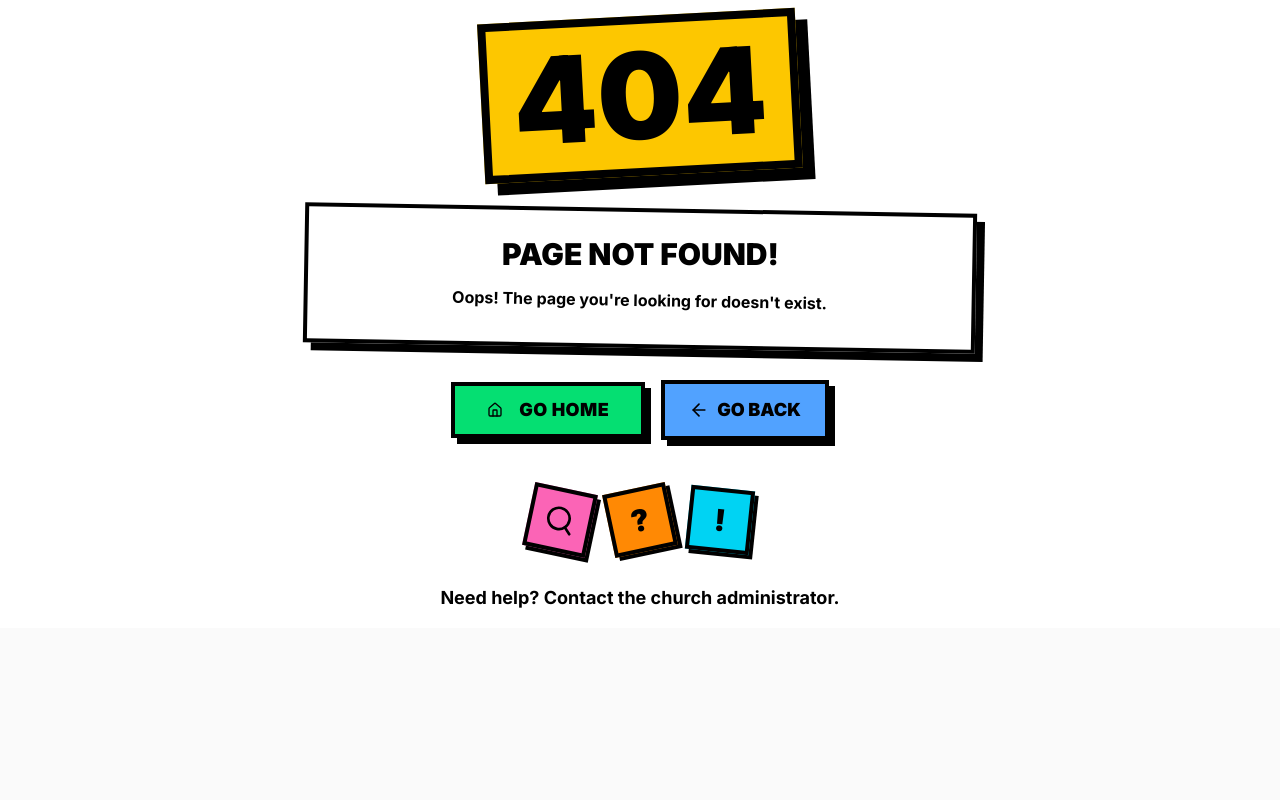
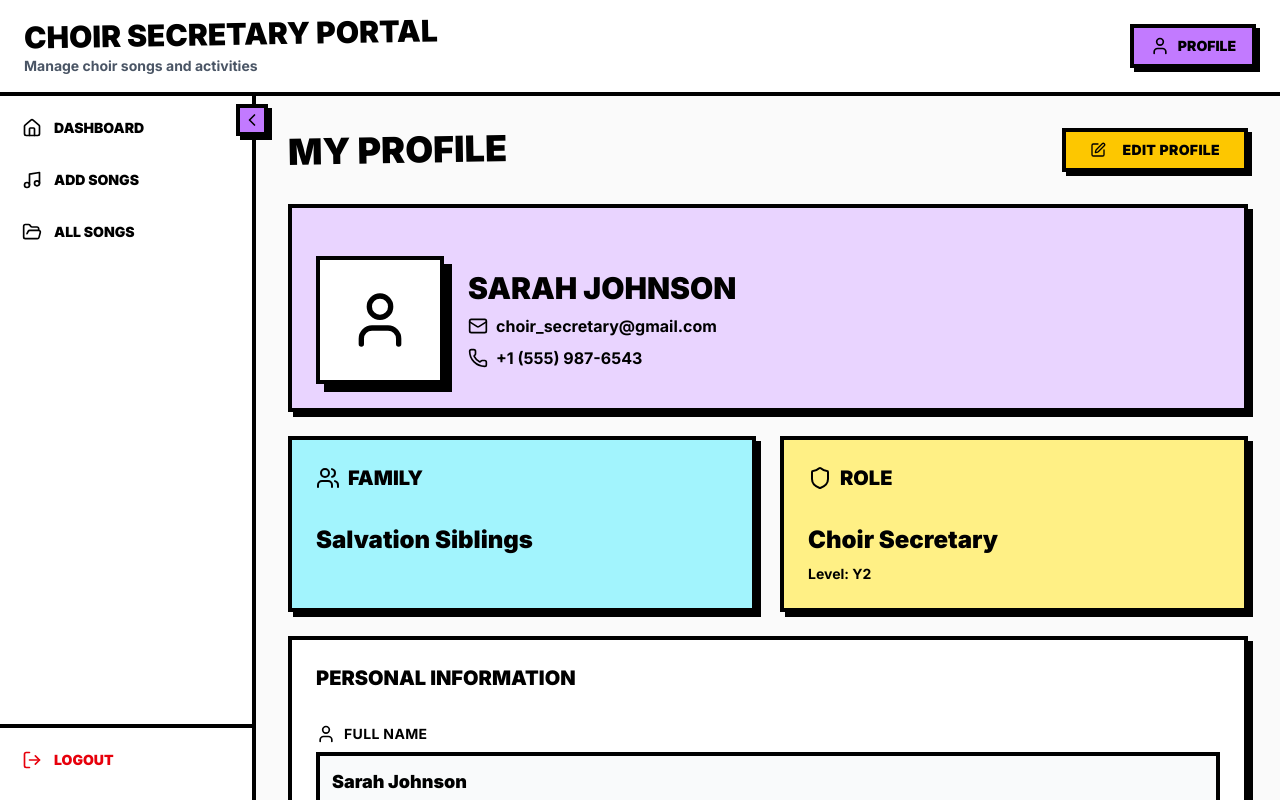
Before and after one commit to RCA-SDA/rca-sda-web-frontend, a Next.js app: page /users/choir_secretary/profile in a window 1280 px wide. Before the commit this address had no page. Shown: the top 800 px of the page. Built offline with nearby package versions, Linux system fonts and the light colour scheme.

Commit message:
feat[choir secretaly] : add profile page

```diff
--- /dev/null
+++ b/app/users/choir_secretary/profile/page.tsx
@@ -0,0 +1,47 @@
+'use client';
+
+import React from 'react';
+import UserProfile, { UserProfileData } from '@/components/UserProfile';
+
+export default function ChoirSecretaryProfilePage() {
+  // Mock user data - replace with actual auth and API calls
+  const userData: UserProfileData = {
+    id: '1',
+    name: 'Sarah Johnson',
+    email: 'choir_secretary@gmail.com',
+    phone: '+1 (555) 987-6543',
+    family: 'Salvation Siblings',
+    role: 'Choir Secretary',
+    level: 'Y2',
+    status: 'Current Student',
+    joinedDate: new Date('2023-09-01'),
+  };
+
+  // Handle profile update
+  const handleUpdateProfile = async (updatedData: Partial<UserProfileData>) => {
+    try {
+      // Add API call here to update user profile
+      console.log('Updating profile:', updatedData);
+
+      // Simulate API call
+      await new Promise(resolve => setTimeout(resolve, 1000));
+
+      // Show success message or update local state
+      alert('Profile updated successfully!');
+    } catch (error) {
+      console.error('Error updating profile:', error);
+      alert('Failed to update profile. Please try again.');
+    }
+  };
+
+  return (
+    <UserProfile
+      user={userData}
+      onUpdate={handleUpdateProfile}
+      editable={true}
+      showFamilyInfo={true}
+      showRoleInfo={true}
+      accentColor="purple"
+    />
+  );
+}
```
